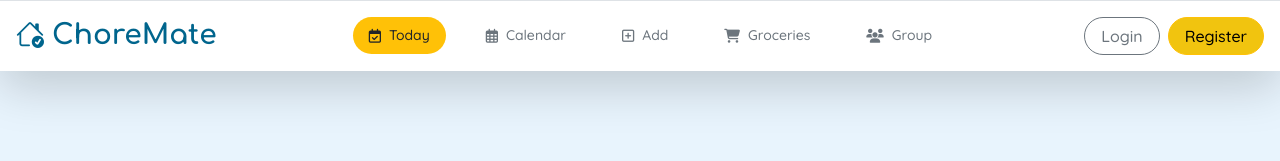
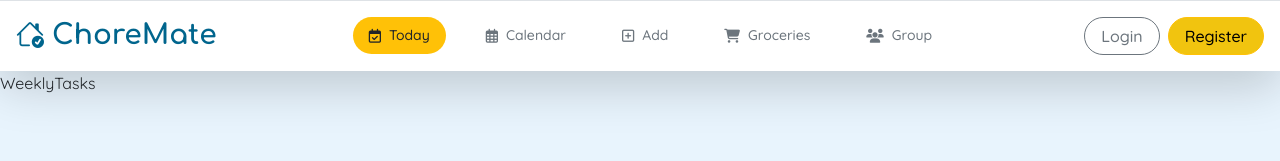
Before and after one commit to elenavolpato/FE-houseHoldChores, a React (Vite) app: page /weekly in a window 1280 px wide. Shown: the top 161 px of the page. Built offline with nearby package versions, Linux system fonts and the light colour scheme.

Commit message:
adds weekly tasks component and route

```diff
--- a/src/App.jsx
+++ b/src/App.jsx
@@ -8,6 +8,7 @@ import DailyTasks from "./views/DailyTasks"
 import CategoryTasks from "./views/CategoryTasks"
 import ManageGroup from "./views/ManageGroup"
 import CategoryDashboard from "./views/CategoryDashboard"
+import WeeklyTasks from "./views/WeeklyTasks"
 
 function App() {
   return (
@@ -27,6 +28,9 @@ function App() {
           <Route path="/home" element={<DailyTasks />}></Route>
         </Routes>
         <Routes>
+          <Route path="/weekly" element={<WeeklyTasks />}></Route>
+        </Routes>
+        <Routes>
           <Route path="/category" element={<CategoryTasks />}></Route>
         </Routes>
         <Routes>
--- a/src/views/WeeklyTasks.jsx
+++ b/src/views/WeeklyTasks.jsx
@@ -0,0 +1,5 @@
+function WeeklyTasks() {
+  return <p>WeeklyTasks</p>
+}
+
+export default WeeklyTasks
```
